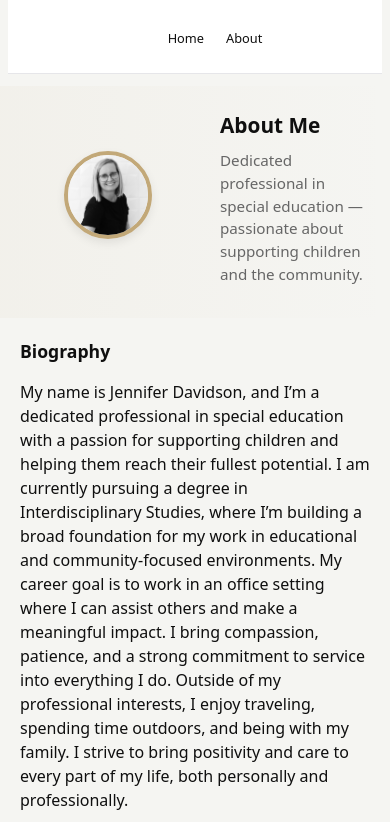
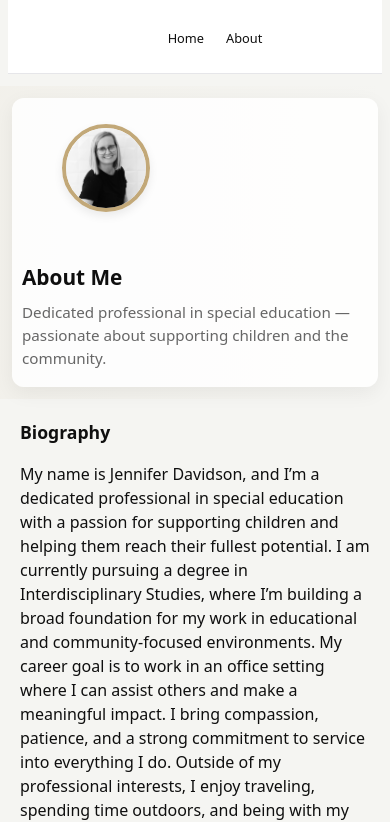
Before and after one commit to jenniferadavidson012/profession-profile-final, a plain HTML site: page about.html in a window 390 px wide. Shown: the part 42-864 px from the top of the page. Drawn offline with Linux system fonts and the light colour scheme.

Commit message:
style(about): add rounded inner hero and use larger profile image for lightbox

```diff
--- a/about.html
+++ b/about.html
@@ -22,12 +22,14 @@
 
     <main class="container about">
         <div class="about-hero">
-            <figure>
-                <img class="profile-image" src="images/profile.jpg" data-full="images/profile.jpg" alt="Jennifer Davidson">
-            </figure>
-            <div class="about-hero-text">
-                <h1>About Me</h1>
-                <p class="muted">Dedicated professional in special education — passionate about supporting children and the community.</p>
+            <div class="about-hero-inner container">
+                <figure>
+                    <img class="profile-image" src="images/profile.jpg" data-full="images/project1-image.jpg" alt="Jennifer Davidson">
+                </figure>
+                <div class="about-hero-text">
+                    <h1>About Me</h1>
+                    <p class="muted">Dedicated professional in special education — passionate about supporting children and the community.</p>
+                </div>
             </div>
         </div>
         <section>
--- a/style.css
+++ b/style.css
@@ -50,6 +50,7 @@ body{
 
 /* About hero (large heading with profile image) */
 .about-hero{display:flex;align-items:center;gap:20px;margin-bottom:20px;background:linear-gradient(90deg, rgba(194,168,120,0.06), transparent);padding:24px;border-radius:0;position:relative;left:50%;right:50%;margin-left:-50vw;margin-right:-50vw;width:100vw;box-sizing:border-box}
+.about-hero-inner{max-width:1000px;margin:0 auto;display:flex;align-items:center;gap:20px;padding:18px;border-radius:12px;background:rgba(255,255,255,0.88);box-shadow:0 6px 20px rgba(15,15,15,0.06)}
 .about-hero-text h1{margin:0}
 .about-hero-text .muted{margin-top:8px;color:var(--muted)}
 .profile-image{width:160px;height:160px;object-fit:cover;border-radius:50%;flex:0 0 160px;border:4px solid var(--gold);box-shadow:0 4px 10px rgba(0,0,0,0.08)}
@@ -118,6 +119,7 @@ body{
   .about h1{font-size:1.5rem}
   .about ul{margin-left:16px}
   .profile-image{width:100px;height:100px;margin-right:12px}
+  .about-hero-inner{flex-direction:column;align-items:flex-start;padding:12px}
   .contact-section{padding:32px 16px}
   .contact-section h2{font-size:1.3rem}
   #lightbox .close{font-size:24px;top:12px;right:12px}
@@ -144,6 +146,8 @@ body{
   .about h1{font-size:1.3rem}
   .about h2{font-size:1.1rem}
   .profile-image{width:80px;height:80px;margin-right:8px;margin-bottom:8px}
+  .about-hero{padding:12px}
+  .about-hero-inner{padding:10px}
   .contact-section{padding:24px 12px;margin-top:24px}
   .contact-section h2{font-size:1.1rem}
   .contact-section p{font-size:0.9rem}
```
